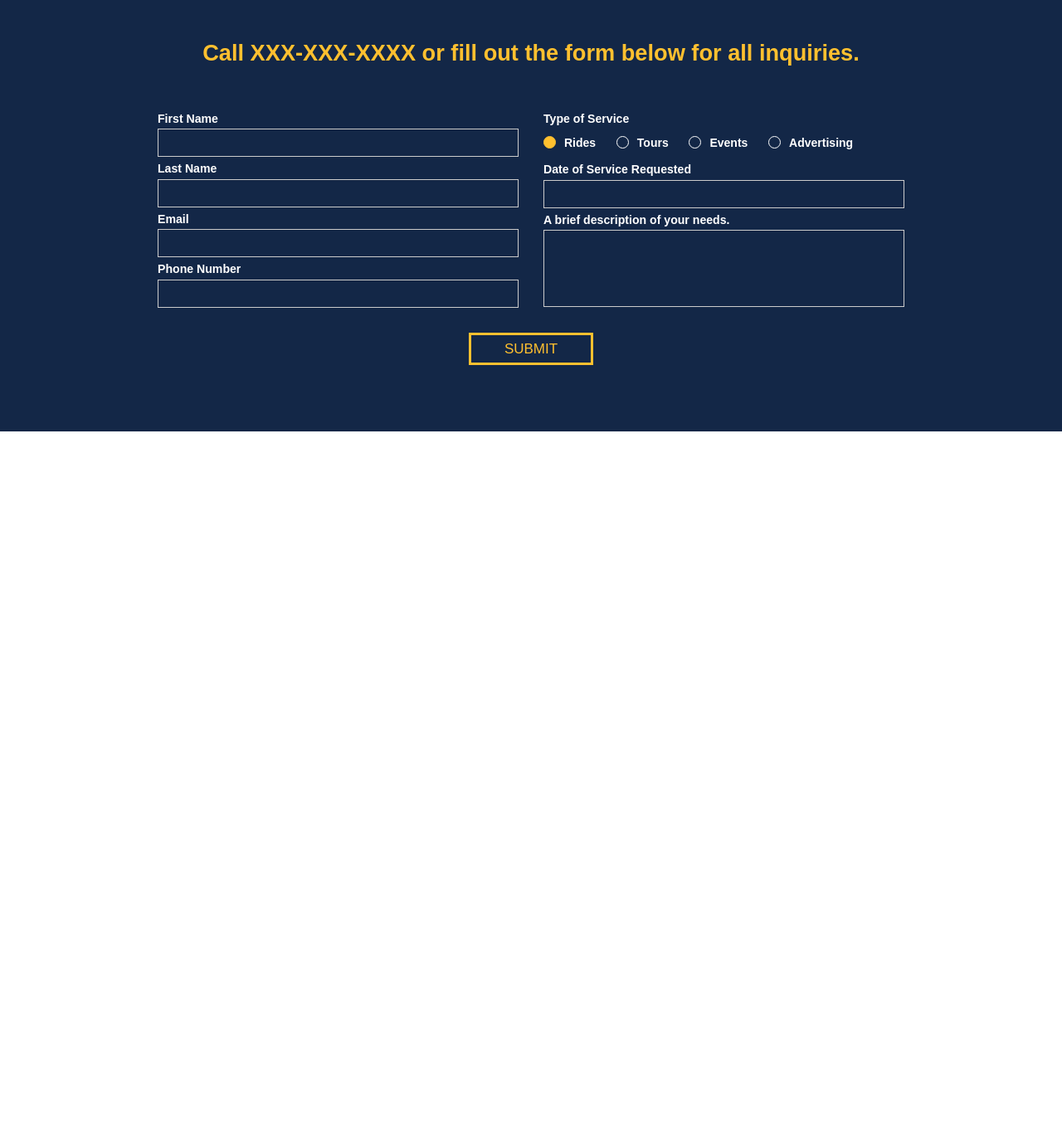
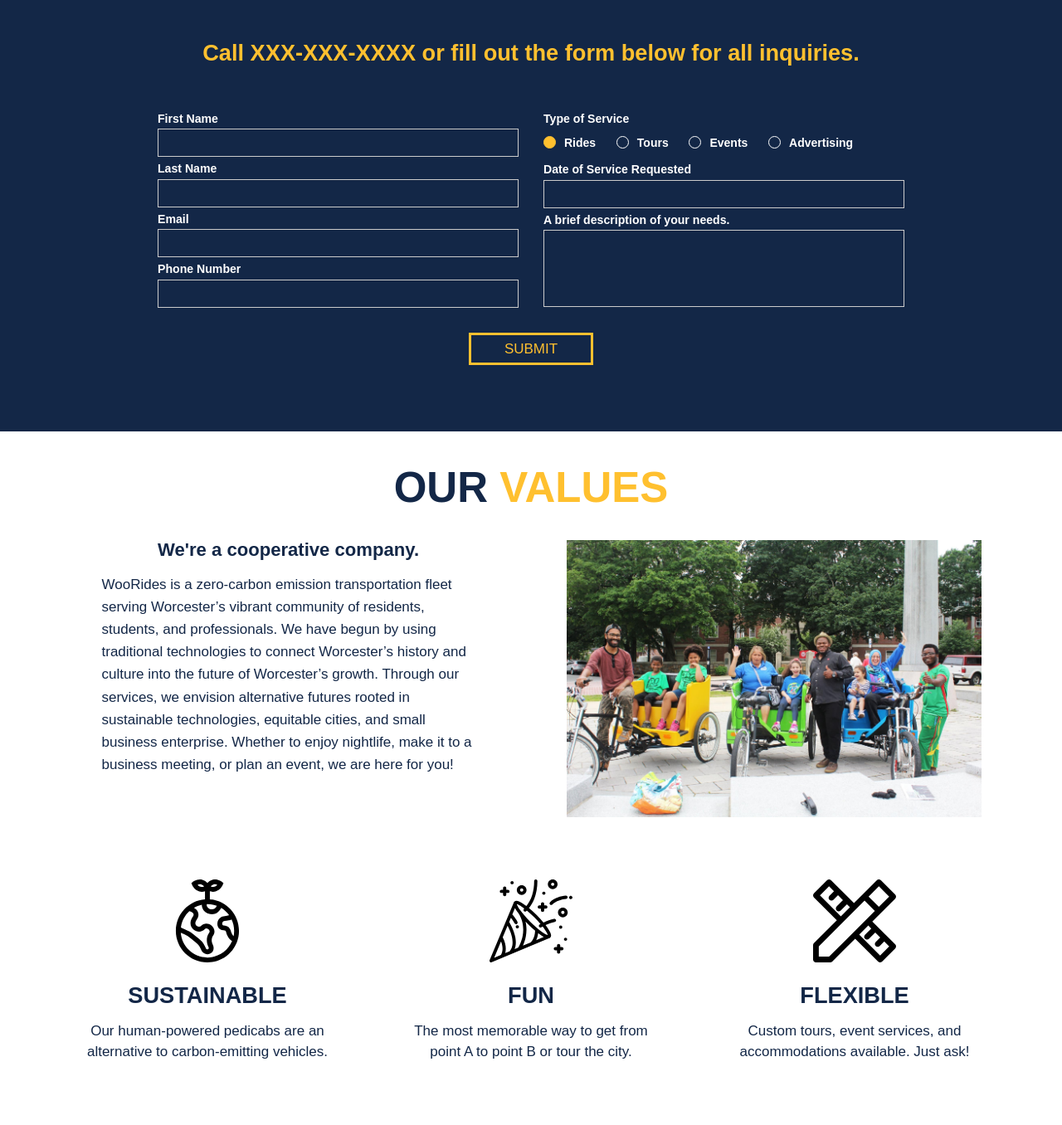
Before and after one commit to jbdano/woorides, a PHP site: page / in a window 1280 px wide. Shown: the part 2348-3704 px from the top of the page at 83% size. Before the commit the page ends 2868 px from the top, so only its background shows below. Run offline with PHP 8.4, Linux system fonts and the light colour scheme; some libraries are stand-ins or nearby versions; some web fonts are replaced.

Commit message:
formatted values section

```diff
--- a/Assets/css/custom.css
+++ b/Assets/css/custom.css
@@ -700,4 +700,61 @@ label {
   background-color: #FFC02F;
   border: 1px solid #FFC02F; }
 
+/* line 2, C:/Bitnami/wampstack-7.0.30-1/apache2/htdocs/woorides/Assets/css/scss/home/_values.scss */
+#values-section {
+  padding: 40px 0px;
+  max-width: 100vw; }
+  @media screen and (min-width: 768px) {
+    /* line 2, C:/Bitnami/wampstack-7.0.30-1/apache2/htdocs/woorides/Assets/css/scss/home/_values.scss */
+    #values-section {
+      padding: 40px 0 75px; } }
+  /* line 9, C:/Bitnami/wampstack-7.0.30-1/apache2/htdocs/woorides/Assets/css/scss/home/_values.scss */
+  #values-section .content-title {
+    font-weight: bold;
+    text-align: center;
+    margin-bottom: 15px; }
+  @media screen and (min-width: 768px) {
+    /* line 14, C:/Bitnami/wampstack-7.0.30-1/apache2/htdocs/woorides/Assets/css/scss/home/_values.scss */
+    #values-section .section-header {
+      margin-bottom: 35px; } }
+  /* line 19, C:/Bitnami/wampstack-7.0.30-1/apache2/htdocs/woorides/Assets/css/scss/home/_values.scss */
+  #values-section .content-description {
+    padding: 0 10px;
+    line-height: 1.6;
+    margin-bottom: 50px; }
+    @media screen and (min-width: 992px) {
+      /* line 19, C:/Bitnami/wampstack-7.0.30-1/apache2/htdocs/woorides/Assets/css/scss/home/_values.scss */
+      #values-section .content-description {
+        padding: 0;
+        width: 450px;
+        margin: 0 auto; } }
+
+/* line 32, C:/Bitnami/wampstack-7.0.30-1/apache2/htdocs/woorides/Assets/css/scss/home/_values.scss */
+#values-description-img {
+  width: 100%;
+  max-width: 500px;
+  margin: 0 auto;
+  display: block; }
+
+/* line 39, C:/Bitnami/wampstack-7.0.30-1/apache2/htdocs/woorides/Assets/css/scss/home/_values.scss */
+.values-icon {
+  width: 100px;
+  display: block;
+  margin-top: 75px;
+  margin-left: auto;
+  margin-right: auto;
+  margin-bottom: 25px; }
+
+/* line 48, C:/Bitnami/wampstack-7.0.30-1/apache2/htdocs/woorides/Assets/css/scss/home/_values.scss */
+.values-title {
+  text-align: center;
+  margin-bottom: 15px;
+  text-transform: uppercase; }
+
+/* line 54, C:/Bitnami/wampstack-7.0.30-1/apache2/htdocs/woorides/Assets/css/scss/home/_values.scss */
+.values-description {
+  text-align: center;
+  max-width: 300px;
+  margin: 0 auto; }
+
 /*# sourceMappingURL=../custom.map */
--- a/Assets/css/scss/custom.scss
+++ b/Assets/css/scss/custom.scss
@@ -9,3 +9,4 @@
 @import 'home/definition.scss';
 @import 'home/services.scss';
 @import 'home/contact.scss';
+@import 'home/values.scss';
--- /dev/null
+++ b/Assets/css/scss/home/_values.scss
@@ -0,0 +1,58 @@
+
+#values-section {
+	padding: 40px 0px;
+	max-width: 100vw;
+	@media screen and (min-width: 768px) {
+		padding: 40px 0 75px;
+	}
+
+	.content-title {
+		font-weight: bold;
+		text-align: center;
+		margin-bottom: 15px;
+	}
+	.section-header {
+		@media screen and (min-width: 768px) {
+			margin-bottom: 35px;
+		}
+	}
+	.content-description {
+		padding: 0 10px;
+		line-height: 1.6;
+		margin-bottom: 50px;
+		@media screen and (min-width: 992px) {
+			padding: 0;
+			width: 450px;
+			margin: 0 auto;
+		}
+	}
+}
+
+
+#values-description-img {
+	width: 100%;
+	max-width: 500px;
+	margin: 0 auto;
+	display: block;
+}
+
+.values-icon {
+	width: 100px;
+	display: block;
+	margin-top: 75px;
+	margin-left: auto;
+	margin-right: auto;
+	margin-bottom: 25px;
+}
+
+.values-title {
+	text-align: center;
+	margin-bottom: 15px;
+	text-transform: uppercase;
+}
+
+.values-description {
+	text-align: center;
+	max-width: 300px;
+	margin: 0 auto;
+}
--- a/index.html
+++ b/index.html
@@ -426,13 +426,13 @@
  			</form>
  		</div>
  	</div>
- <!--
+
  	<div id="values-section">
-		<h1 class="section-header">Our <span class="theme-color-yellow">Values</span></h1>
+		<h2 class="section-header">Our <span class="theme-color-yellow">Values</span></h2>
 		<div class="container">
 			<div class="row">
 				<div class="col-sm-6">
-					<h4 class="content-title">We're a cooperative company.</h4>
+					<h5 class="content-title">We're a cooperative company.</h5>
 					<p class="content-description">WooRides is a zero-carbon emission transportation fleet serving Worcester’s vibrant community of
 					residents, students, and professionals. We have begun by using traditional technologies to connect
 					Worcester’s history and culture into the future of Worcester’s growth. Through our services, we
@@ -447,23 +447,23 @@
 			<div class="row">
 				<div class="col-sm-4">
 					<img class="values-icon" src="Assets/img/003-green.svg">
-					<h3 class="values-title">Sustainable</h3>
+					<h4 class="values-title">Sustainable</h4>
 					<p class="values-description">Our human-powered pedicabs are an alternative to carbon-emitting vehicles.</p>
 				</div>
 				<div class="col-sm-4">
 					<img class="values-icon" src="Assets/img/002-birthday.svg">
-					<h3 class="values-title">fun</h3>
+					<h4 class="values-title">fun</h4>
 					<p class="values-description">The most memorable way to get from point A to point B or tour the city.</p>
 				</div>
 				<div class="col-sm-4">
 					<img class="values-icon" src="Assets/img/001-ruler.svg">
-					<h3 class="values-title">flexible</h3>
+					<h4 class="values-title">flexible</h4>
 					<p class="values-description">Custom tours, event services, and accommodations available. Just ask!</p>
 				</div>
 			</div>
 		</div>
 	</div>
-
+	<!--
 	<div id="work-with-us">
 		<div class="container">
 			<div class="row">
```
Also changed, not shown: 1 other file.
